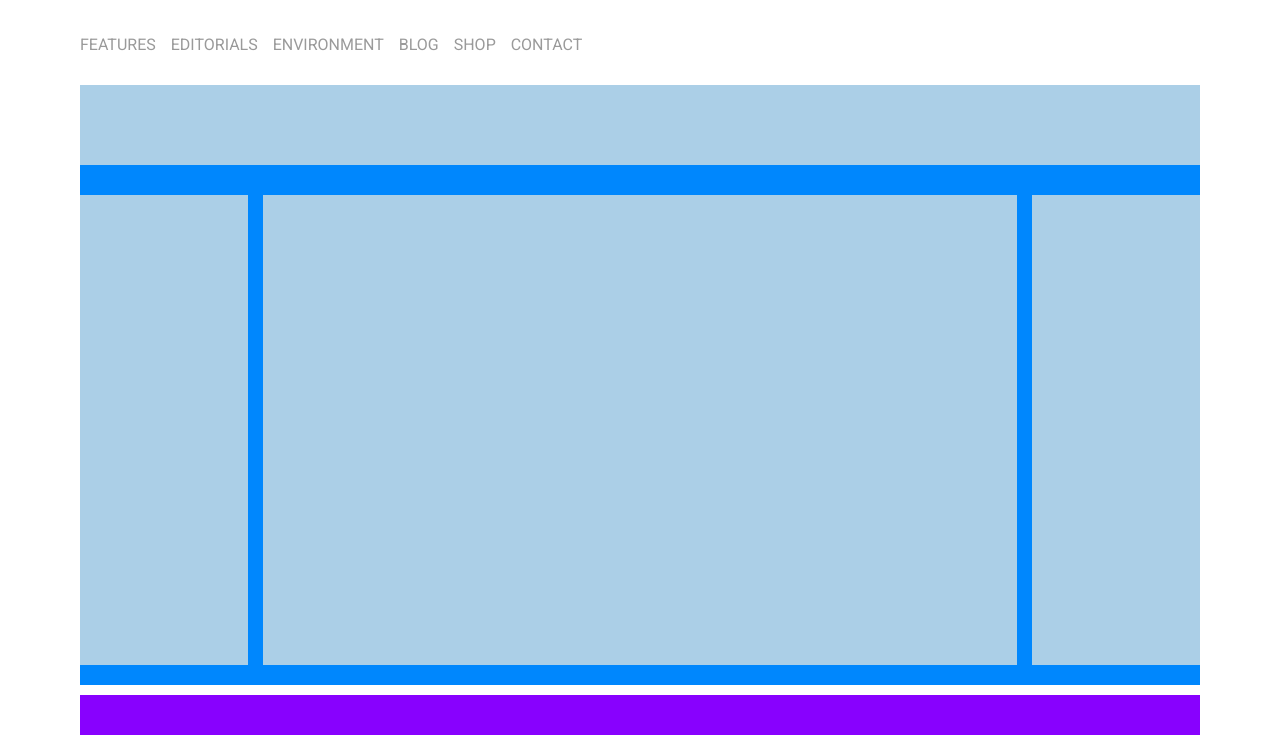
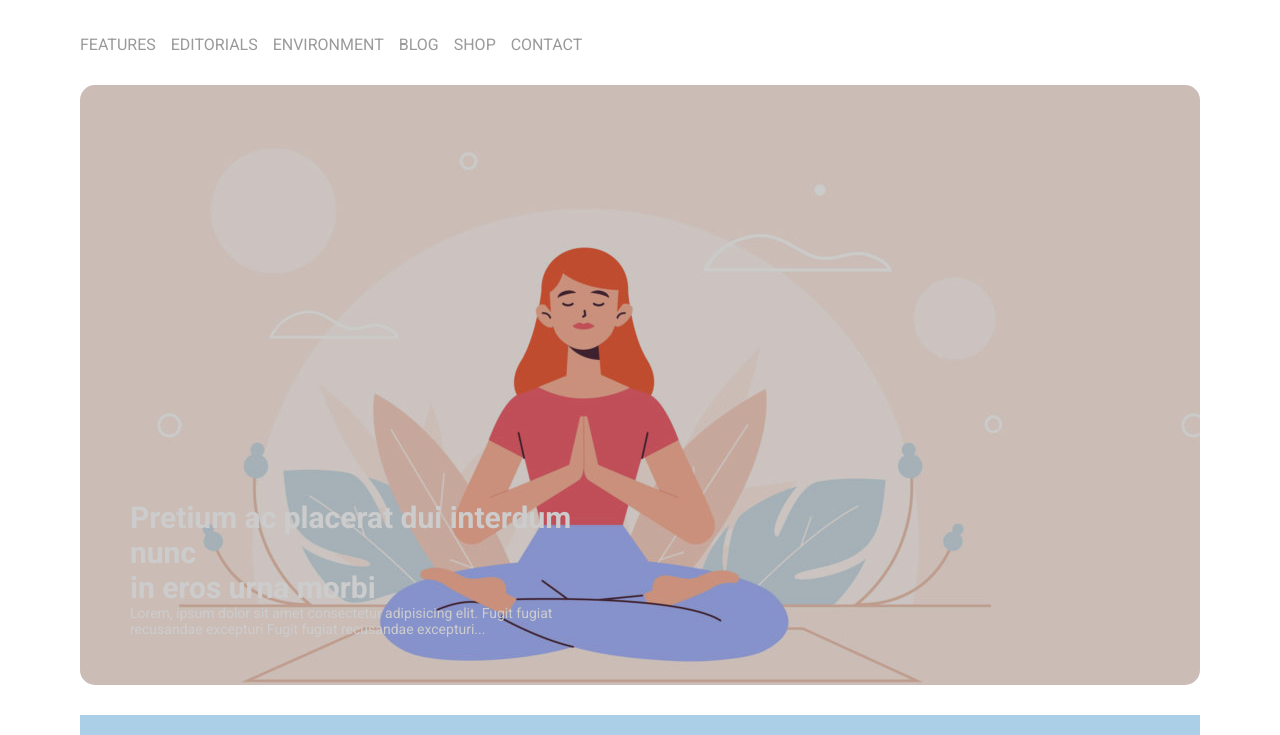
Before and after one commit to MattiaRovito/htmlcss-wp, a plain HTML site: page index.html in a window 1280 px wide. Shown: the part 65-800 px from the top of the page. Drawn offline with Linux system fonts and the light colour scheme.

Commit message:
add text-jumbotron

```diff
--- a/css/style.css
+++ b/css/style.css
@@ -66,15 +66,41 @@ a{
 
 
 /* main{
-    /* border: 2px solid black; questo border verrà eliminato successivamente    */
+     border: 2px solid black; questo border verrà eliminato successivamente
+}
+*/
 
+
+.jumbotron{
+    background-image: url(../img/banner.jpg);
+    filter: brightness(80%);
+    height: 600px;
+    vertical-align: middle;
+    border-radius: 15px;
+}
+
+#text-jumbotron h2,p{
+    color: #ffffff;
+}
+
+#text-jumbotron p{
+    font-size: 14px;
+}
+#text-jumbotron h2{
+    font-size: 30px;
 }
 
 
 
 
+#text-jumbotron{
+    padding: 415px 600px 50px 50px;
+}
 
-.main-top{
+
+
+
+.jumbotron{
     /* background-color: #e1d67a;
      height: 400px; questa altezza verrà eliminata successivamente */
     margin-bottom: 30px;
--- a/index.html
+++ b/index.html
@@ -40,9 +40,13 @@
     <main class="container">
 
         <!-- inizio main-top -->
-        <section class="main-top">
-
-        </section>
+        <section class="jumbotron">
+            <div id="text-jumbotron">
+                <h2>Pretium ac placerat dui interdum nunc</h2>
+                <h2>in eros urna morbi</h2>
+                <p>Lorem, ipsum dolor sit amet consectetur adipisicing elit. Fugit fugiat recusandae excepturi Fugit fugiat recusandae excepturi...</p>
+            </div>
+         </section>
         <!-- fine main-top -->
 
 
```
